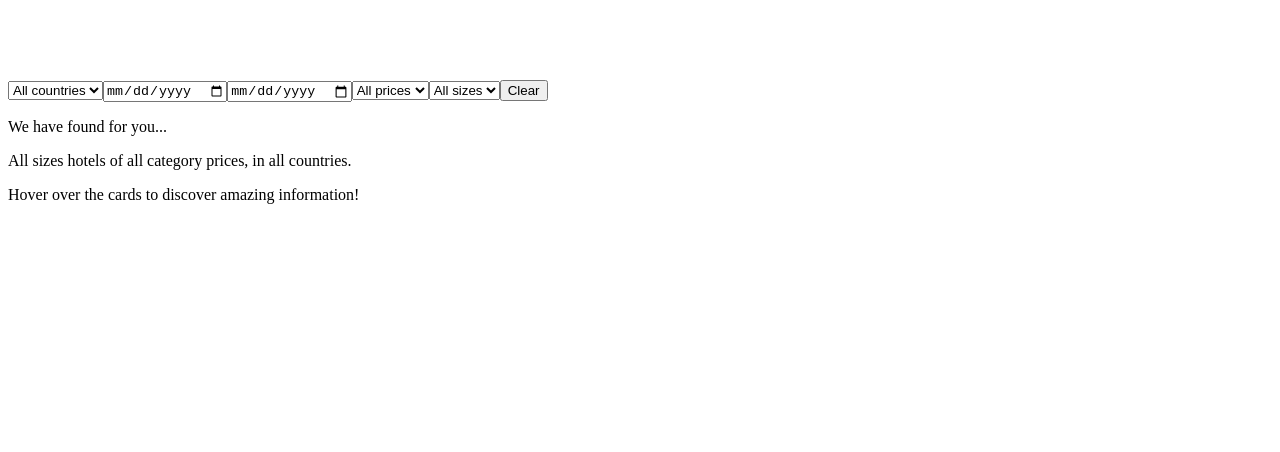
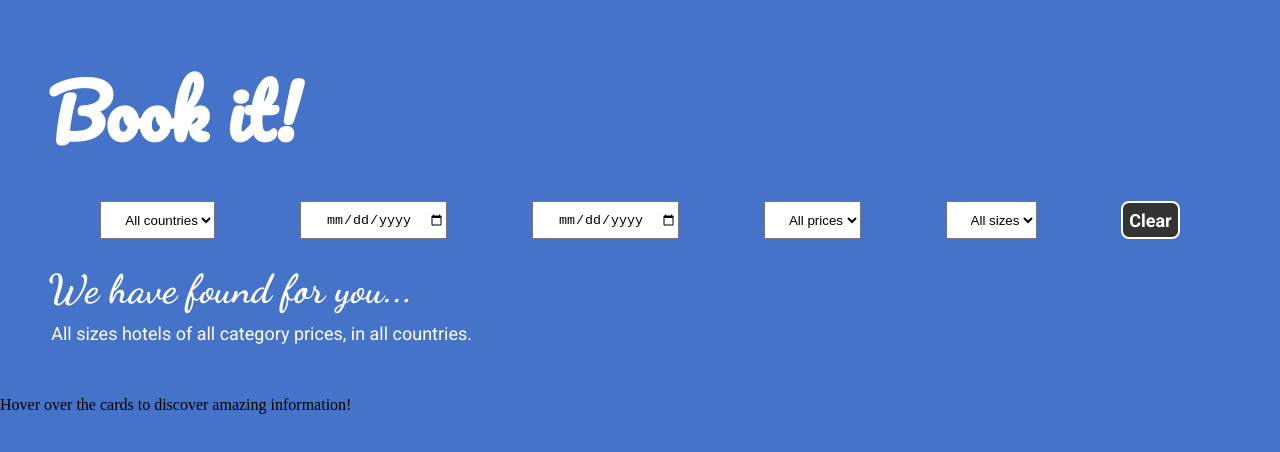
Before and after one commit to YohanEcheverri/hotels, a plain HTML site: page index.html in a window 1280 px wide. Drawn offline with Linux system fonts and the light colour scheme; no server answers.

Commit message:
agregando estilos

```diff
--- a/index.html
+++ b/index.html
@@ -4,9 +4,10 @@
     <meta charset="UTF-8">
     <meta name="viewport" content="width=device-width, initial-scale=1.0">
     <link rel="stylesheet" href="style.css">
+    <link href="https://fonts.googleapis.com/css2?family=Dancing+Script:wght@700&family=Pacifico&family=Roboto:wght@400;700&display=swap" rel="stylesheet">
     <title>Hotels</title>
 </head>
 <body>
-    <script src="/src/index.js" ></script>
+    <script type="module" src="/src/index.js" ></script>
 </body>
 </html>
--- a/src/index.js
+++ b/src/index.js
@@ -181,9 +181,9 @@ sectionMain.appendChild(articleSectionMain)
 
 const hotelesCard = async () => {
     const response = await fetch ("https://6256097e8646add390e01d99.mockapi.io/hotels/reservation/hotels");
-    // const data = await response.json();
-    // return data
-    console.log(response);
+    const data = await response.json();
+    console.log(data);
+    return data
 }
 
 // articleSectionMain.appendChild(hotelesCard(data.name))
--- a/style.css
+++ b/style.css
@@ -1,8 +1,94 @@
+body {
+    background-color: rgb(68, 115, 201);
+    margin: 0;
+    padding: 0;
+}
+
+.header {
+    padding: 48px 48px 28px;
+    box-sizing: border-box;
+    display: flex;
+    flex-direction: column;
+}
+
 .title {
+    color: white;
+    font-family: 'Pacifico', cursive;
+    font-size: 72px;
+    padding: 0px 0px 16px;
+    margin: 0;
+}
+
+.Filter__container {
+    padding: 10px;
+    display: flex;
+    justify-content: center;
+}
+
+.Filter__Grid {
+    padding: 0;
+    margin: 0;
+    width: 100%;
+    display: flex;
+    justify-content: space-around;
+}
+
+.Filter__countries {
+    padding: 0px 0px 0px 20px;
+}
+
+.Filter__DateFrom {
+    padding: 0px 0px 0px 24px;
+}
+
+.Filter__DateTo {
+    padding: 0px 0px 0px 24px;
+}
+
+.Filter__Prices {
+    padding: 0px 0px 0px 20px
+}
+
+.Filter__Sizes {
+    padding: 0px 0px 0px 20px
+}
+
+.Filter__Clear {
+    align-self: center;
+    border: 2px solid white;
+    border-radius: 0.5rem;
+    color: white;
+    background-color: #333;
+    font-weight: bold;
+    font-size: 1.125rem;
+    height: 2.4rem;
+    font-family: 'Roboto', sans-serif;
+}
+
+.FoundMessage__Container {
+    padding: 16px 0px 0px;
+}
+
+.FoundMessage__Title {
+    font-family: 'Dancing Script', cursive;
+    font-size: 40px;
+    color: white;
+    margin: 0;
+    padding: 0;
+}
+
+.FoundMessage__Content {
+    font-family: 'Roboto', sans-serif;
+    font-size: 18px;
+    padding: 9.6px 0px 8px 3.2px;
+    margin: 0;
     color: white;
 }
 
-
+.Main {
+    padding: 0px 24px;
+    background-color: white;
+}
 @media screen and (min-width: 1024px) and (max-width: 1440px) {
 
 }
```
Also changed, not shown: src/api.js (added).
